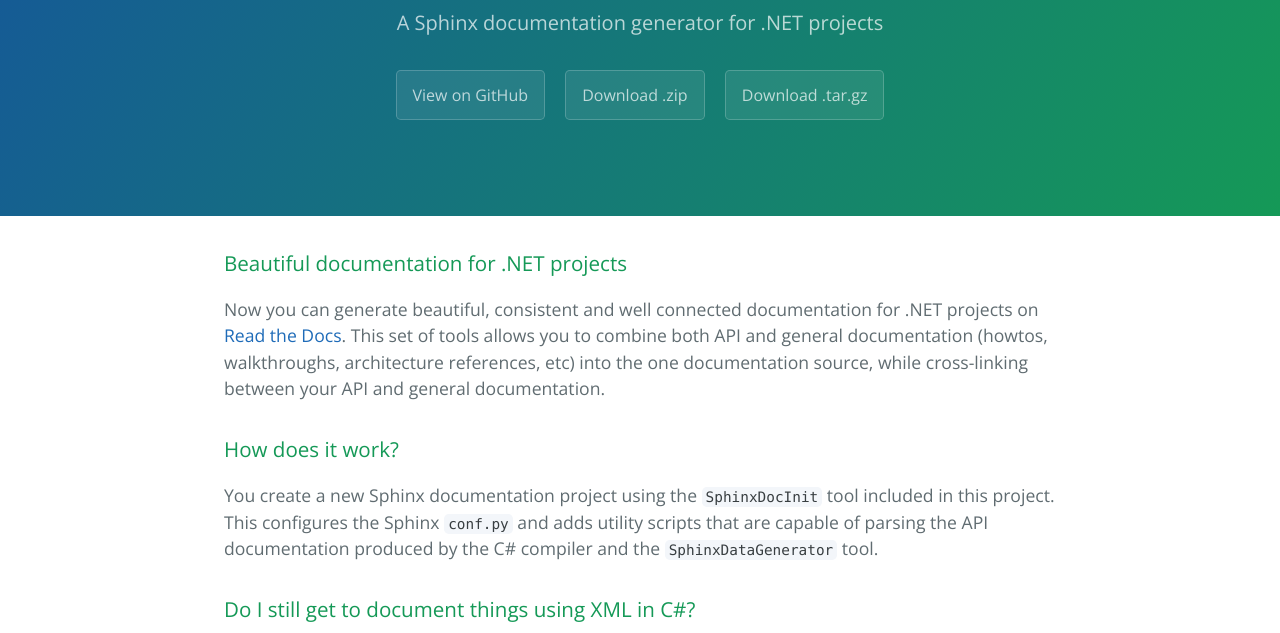
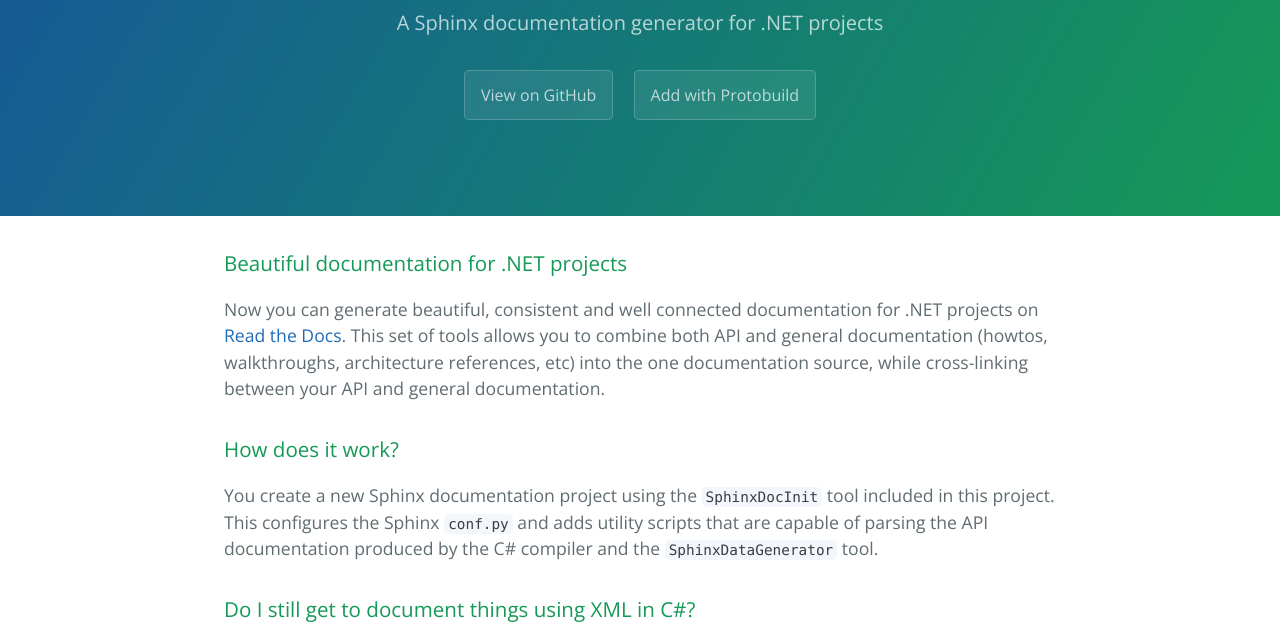
Before and after one commit to hach-que/SphinxForDotNet, a plain HTML site: page index.html in a window 1280 px wide. Shown: the part 167-800 px from the top of the page. Drawn offline with nearby package versions, Linux system fonts and the light colour scheme.

Commit message:
Change links

```diff
--- a/index.html
+++ b/index.html
@@ -14,8 +14,7 @@
       <h1 class="project-name">Sphinx for .NET</h1>
       <h2 class="project-tagline">A Sphinx documentation generator for .NET projects</h2>
       <a href="https://github.com/hach-que/SphinxForDotNet" class="btn">View on GitHub</a>
-      <a href="https://github.com/hach-que/SphinxForDotNet/zipball/master" class="btn">Download .zip</a>
-      <a href="https://github.com/hach-que/SphinxForDotNet/tarball/master" class="btn">Download .tar.gz</a>
+      <a href="http://protobuild.org/hach-que/SphinxForDotNet" class="btn">Add with Protobuild</a>
     </section>
 
     <section class="main-content">
```
